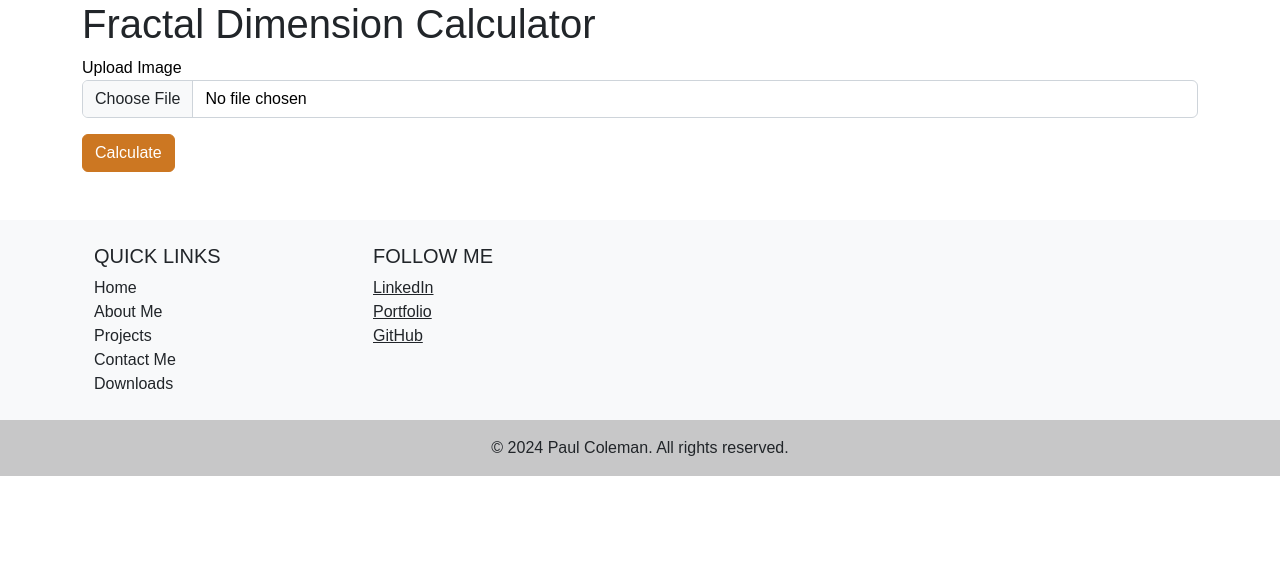
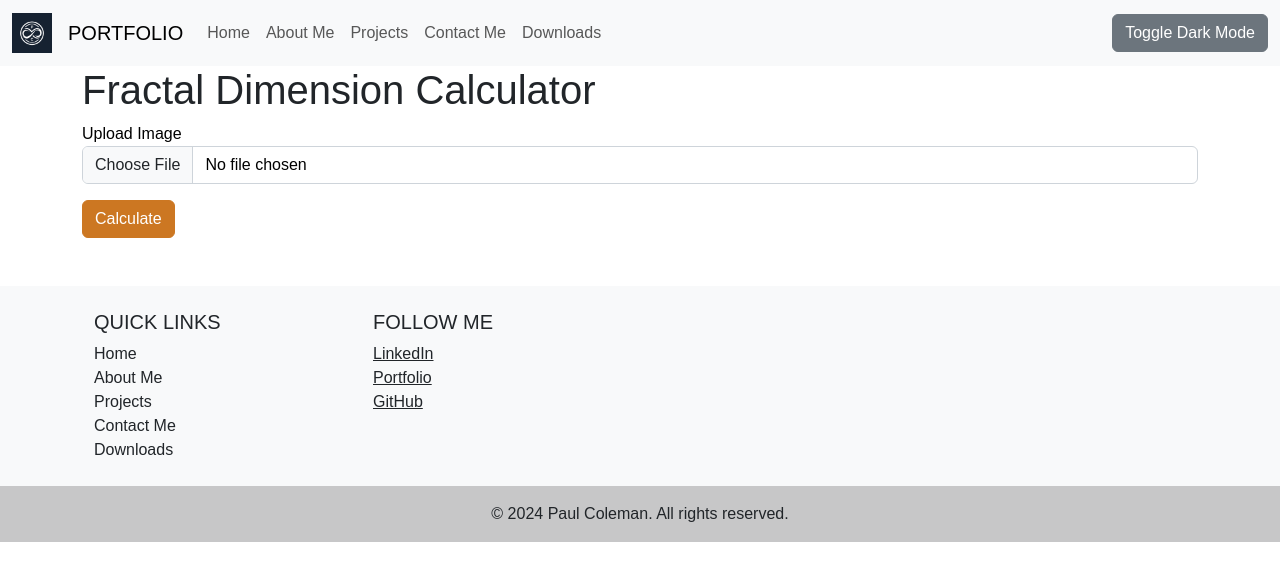
Before and after one commit to Pau1Co1e/PortfolioRender, a Flask app: page /fractal in a window 1280 px wide. Shown: the top 581 px of the page. Run offline with Flask 3, Linux system fonts and the light colour scheme; some libraries are stand-ins or nearby versions.

Commit message:
Code clean

```diff
--- a/app.py
+++ b/app.py
@@ -159,7 +159,6 @@ def chatbot_answer():
         return jsonify({"error": "An error occurred while processing your question"}), 500
 
 
-
 @app.route('/fractal', methods=['GET', 'POST'])
 @csrf.exempt
 def fractal():
@@ -196,7 +195,13 @@ def validate_and_save_file(request):
         raise ValueError('Invalid file format')
 
     filename = secure_filename(file.filename)
-    file_path = os.path.join(app.config['UPLOAD_FOLDER'], filename)
+    upload_folder = app.config['UPLOAD_FOLDER']
+
+    # Ensure the upload folder exists
+    if not os.path.exists(upload_folder):
+        os.makedirs(upload_folder)
+
+    file_path = os.path.join(upload_folder, filename)
     file.save(file_path)
     return file_path
 
@@ -305,7 +310,7 @@ def generate_report(fractal_dimension, image_paths):
         c.setFont("Helvetica", 12)
         c.drawString(100, height - 80, f"Estimated Fractal Dimension: {fractal_dimension:.2f}")
         c.drawString(100, height - 120, "Images:")
-
+        c.drawString(x=100, y=100, text=" ")
         image_width, image_height = 200, 200  # Fixed size for images
 
         for i, (title, path) in enumerate(image_paths.items()):
--- a/templates/experience.html
+++ b/templates/experience.html
@@ -66,7 +66,7 @@
                         <li>Challenges: Implementing real-time image processing and movement coordination</li>
                         <li>Outcomes: Successfully developed robots that can navigate and interact with their environment. Starred in a promotional film with the robot.</li>
                     </ul>
-                    <div><p>If the video above doesn't play, you can <a href="{{ url_for('static', filename='images/robot_film.mp4') }}" class="btn btn-primary mt-3 btn-primary:hover" download>download it here.</a></p></div>
+                    <div><p>If the video above doesn't play, you can <a href="{{ url_for('static', filename='images/robot_film.mp4') }}" class="btn btn-primary mt-3 btn-primary:hover" style="background-color: #CC7722; border-color: #CC7722; color: #ffffff; transition: background-color 0.3s, border-color 0.3s;" download>download it here.</a></p></div>
                 </div>
             </div>
         </div>
--- a/templates/fractal.html
+++ b/templates/fractal.html
@@ -5,9 +5,45 @@
     <meta name="viewport" content="width=device-width, initial-scale=1.0">
     <title>Fractal Dimension Calculator</title>
     <link href="https://cdn.jsdelivr.net/npm/bootstrap@5.3.3/dist/css/bootstrap.min.css" rel="stylesheet">
-    <link href="{{ url_for('static', filename='css/style.css') }}" rel="stylesheet">
-    <link href="{{ url_for('static', filename='css/fractal-form.css') }}" rel="stylesheet">
+    <link href="{{ url_for('static', filename='css/style.min.css') }}" rel="stylesheet">
+    <link href="{{ url_for('static', filename='css/fractal-form.min.css') }}" rel="stylesheet">
 </head>
+<header>
+    <nav class="navbar navbar-expand-lg navbar-light bg-light">
+        <div class="container-fluid">
+        <a class="navbar-brand" href="{{ url_for('index') }}">
+            <img src="{{ url_for('static', filename='images/logo_new.webp') }}" alt="Paul Coleman Logo" height="40">
+        </a>
+        <a class="navbar-brand text-uppercase" href="{{ url_for('index') }}">Portfolio</a>
+        <button class="navbar-toggler" type="button" data-bs-toggle="collapse" data-bs-target="#navbarNav" aria-controls="navbarNav" aria-expanded="false" aria-label="Toggle navigation">
+            <span class="navbar-toggler-icon"></span>
+        </button>
+        <div class="collapse navbar-collapse" id="navbarNav">
+            <ul class="navbar-nav">
+                <li class="nav-item">
+                    <a class="nav-link {% if request.endpoint == 'index' %}active{% endif %}" aria-current="page" href="{{ url_for('index') }}">Home</a>
+                </li>
+                <li class="nav-item">
+                    <a class="nav-link {% if request.endpoint == 'about_me' %}active{% endif %}" href="{{ url_for('about_me') }}">About Me</a>
+                </li>
+                <li class="nav-item">
+                    <a class="nav-link {% if request.endpoint == 'experience' %}active{% endif %}" href="{{ url_for('experience') }}">Projects</a>                    </li>
+                <li class="nav-item">
+                    <a class="nav-link {% if request.endpoint == 'contact' %}active{% endif %}" href="{{ url_for('contact') }}">Contact Me</a>
+                </li>
+                <li class="nav-item">
+                    <a class="nav-link {% if request.endpoint == 'download' %}active{% endif %}" href="{{ url_for('download') }}">Downloads</a>
+                </li>
+            </ul>
+            <button id="darkModeToggle" class="btn btn-secondary ms-auto" type="button">Toggle Dark Mode
+                <span class="spinner-border spinner-border-sm d-none" role="status" aria-hidden="true"></span>
+                <span class="visually-hidden">Loading...</span>
+            </button>
+        </div>
+        </div>
+    </nav>
+</header>
+
 <body>
     <div class="container">
         <h1>Fractal Dimension Calculator</h1>
@@ -55,18 +91,11 @@
     <div class="text-center p-3" style="background-color: rgba(0, 0, 0, 0.2);">
         © 2024 Paul Coleman. All rights reserved.
     </div>
-
 </footer>
-
-{#    <script src="https://code.jquery.com/jquery-3.7.1.min.js"></script>#}
-    <script src="{{ url_for('static', filename='js/fractal-form.js') }}"></script>
-{#    <script src="{{ url_for('static', filename='js/script.js') }}"></script>#}
-
-
-    <script src="https://code.jquery.com/jquery-3.7.1.min.js" integrity="sha384-1H217gwSVyLSIfaLxHbE7dRb3v4mYCKbpQvzx0cegeju1MVsGrX5xXxAvs/HgeFs" crossorigin="anonymous"></script>
-{#    <script src="{{ url_for('static', filename='js/chatbot.min.js') }}"></script>#}
-    <script src="{{ url_for('static', filename='js/script.min.js') }}"></script>
-    <script src="https://cdn.jsdelivr.net/npm/@popperjs/core@2.10.2/dist/umd/popper.min.js"></script>
-    <script src="https://cdn.jsdelivr.net/npm/bootstrap@5.3.3/dist/js/bootstrap.bundle.min.js"></script>
+<script src="{{ url_for('static', filename='js/fractal-form.min.js') }}"></script>
+<script src="https://code.jquery.com/jquery-3.7.1.min.js" integrity="sha384-1H217gwSVyLSIfaLxHbE7dRb3v4mYCKbpQvzx0cegeju1MVsGrX5xXxAvs/HgeFs" crossorigin="anonymous"></script>
+<script src="{{ url_for('static', filename='js/script.min.js') }}"></script>
+<script src="https://cdn.jsdelivr.net/npm/@popperjs/core@2.10.2/dist/umd/popper.min.js"></script>
+<script src="https://cdn.jsdelivr.net/npm/bootstrap@5.3.3/dist/js/bootstrap.bundle.min.js"></script>
 </body>
 </html>
```
Also changed, not shown: README.md, 1 other file.
